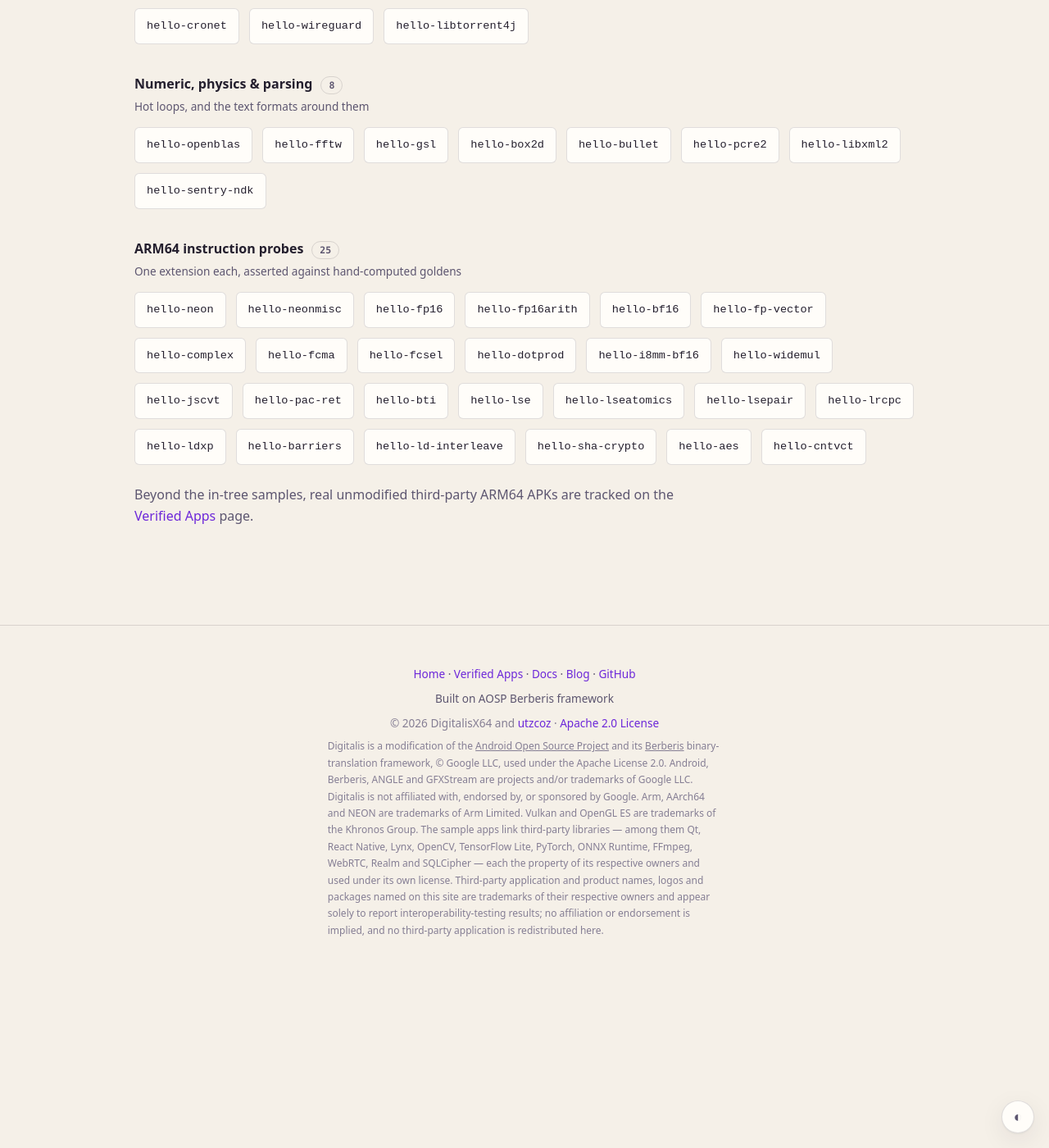
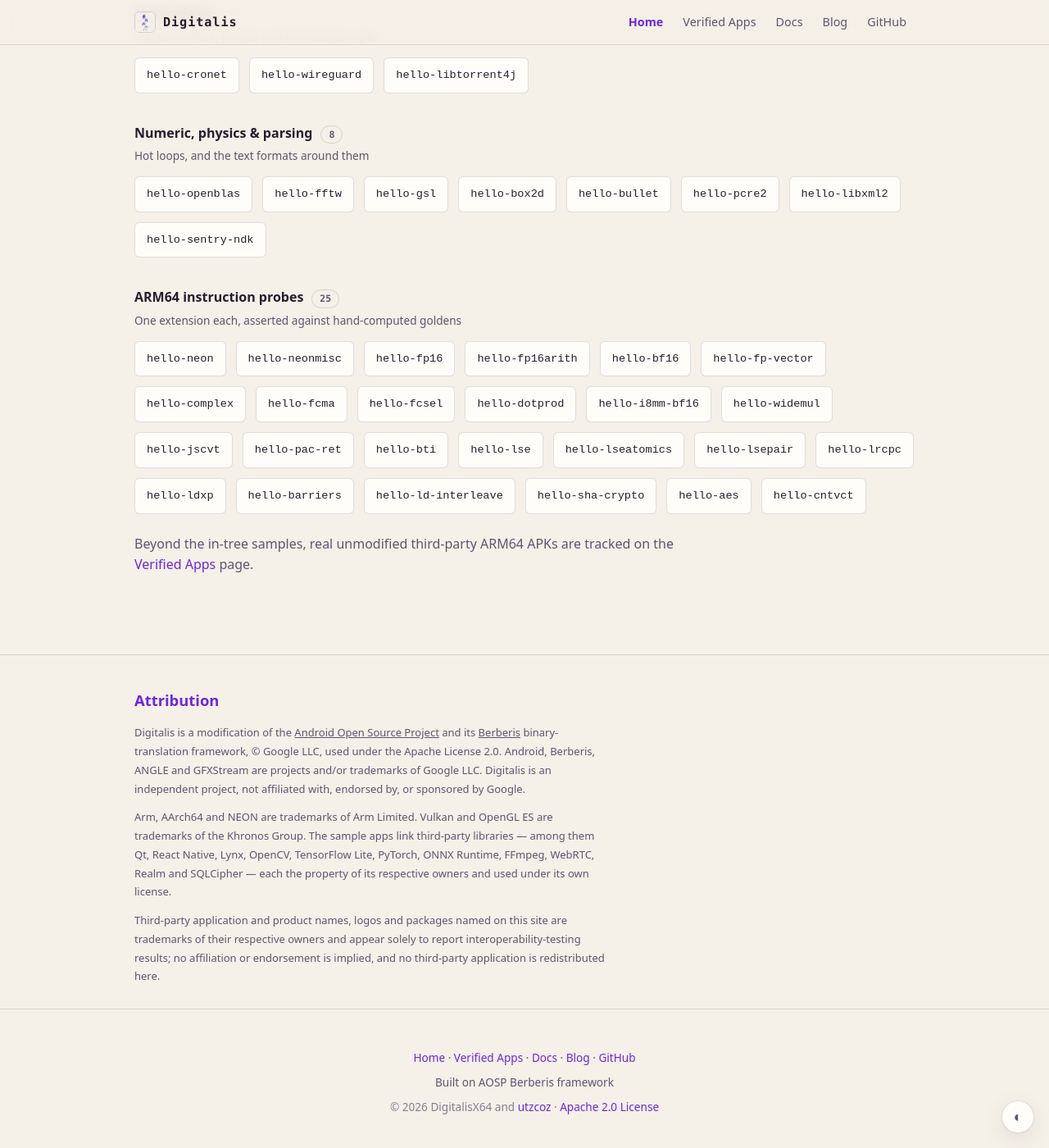
Before and after one commit to DigitalisX64/digitalisx64.github.io, a Jekyll site: the page built from index.html, in a window 1280 px wide and 1400 px high, scrolled down 6863 px. Shown: the whole window at 82% size. Built offline with Jekyll 4.4.1, drawn with Linux system fonts in a browser that asks for light colours; some of the changed text lies outside the part shown.

Commit message:
site: top navigation on every page, tighter spacing, attribution section, and Google's closed ARM64 backend
Navigation only existed in the footer and as hero buttons on the home
page, so an inner page offered no way onward without scrolling to the
bottom. Add a shared nav include, carried by index, apps and the base
layout that docs, blog and every post inherit. It derives the active item
from page.url rather than taking it as a parameter, so a new page is
highlighted correctly without editing the include; posts count as Blog.
Sticky, but static under 640px where it wraps to two rows and would eat
the viewport. Anchor targets get scroll-margin so #getting-started no
longer lands beneath the bar.

Sections were 80px top and bottom with a 120px hero, which read as gaps
rather than separation; now 56px, with the hero and sub-heroes brought in
to match and narrow screens at 40px.

Attribution moves out of the footer to a closing section on the home
page, at spacing suited to fine print rather than the default section
padding.

The architecture section also gains what the published source understates:
Google's own Google APIs x86_64 emulator images register
libndk_translation.so as their native bridge, and that binary is Berberis
with an ARM64 backend. The evidence is named inline so the claim is
checkable rather than asserted.

jekyll build, ./lint.sh and html5validator --root _site all clean.

```diff
--- a/_includes/footer.html
+++ b/_includes/footer.html
@@ -8,19 +8,5 @@
     <p><a href="{{ '/index.html' | relative_url }}">Home</a> &middot; <a href="{{ '/apps.html' | relative_url }}">Verified Apps</a> &middot; <a href="{{ '/docs.html' | relative_url }}">Docs</a> &middot; <a href="{{ '/blog.html' | relative_url }}">Blog</a> &middot; <a href="https://github.com/DigitalisX64" target="_blank" rel="noopener">GitHub</a></p>
     <p>Built on AOSP Berberis framework</p>
     <p class="footer-copyright">&copy; 2026 DigitalisX64 and <a href="https://github.com/utzcoz" target="_blank" rel="noopener">utzcoz</a> &middot; <a href="https://github.com/DigitalisX64/digitalisx64.github.io/blob/main/LICENSE" target="_blank" rel="noopener">Apache 2.0 License</a></p>
-    <p class="footer-attrib">
-      Digitalis is a modification of the <a href="https://source.android.com/" target="_blank" rel="noopener">Android Open Source Project</a>
-      and its <a href="https://cs.android.com/android/platform/superproject/main/+/main:frameworks/libs/binary_translation/" target="_blank" rel="noopener">Berberis</a>
-      binary-translation framework, &copy; Google LLC, used under the Apache License 2.0. Android, Berberis,
-      ANGLE and GFXStream are projects and/or trademarks of Google LLC. Digitalis is not affiliated with,
-      endorsed by, or sponsored by Google.
-      Arm, AArch64 and NEON are trademarks of Arm Limited. Vulkan and OpenGL ES are trademarks of the Khronos Group.
-      The sample apps link third-party libraries &mdash; among them Qt, React Native, Lynx, OpenCV, TensorFlow Lite,
-      PyTorch, ONNX Runtime, FFmpeg, WebRTC, Realm and SQLCipher &mdash; each the property of its respective owners and
-      used under its own license.
-      Third-party application and product names, logos and packages named on this site are trademarks of their
-      respective owners and appear solely to report interoperability-testing results; no affiliation or endorsement
-      is implied, and no third-party application is redistributed here.
-    </p>
   </div>
 </footer>
--- /dev/null
+++ b/_includes/nav.html
@@ -0,0 +1,29 @@
+<!-- Site-wide top navigation. Included immediately after <body> by index.html,
+     apps.html and the base layout (which docs, blog and every post inherit), so
+     every page carries the same bar. Links go through relative_url because posts
+     render one directory deep, at /posts/<slug>/.
+
+     The active item is derived from page.url rather than passed in by each page,
+     so a new page picks up the right highlight without touching this file; posts
+     live under /posts/ and count as Blog. -->
+{%- assign nav_url = page.url | default: '' -%}
+{%- if nav_url contains 'apps' -%}{%- assign nav_active = 'apps' -%}
+{%- elsif nav_url contains 'docs' -%}{%- assign nav_active = 'docs' -%}
+{%- elsif nav_url contains 'blog' or nav_url contains '/posts/' -%}{%- assign nav_active = 'blog' -%}
+{%- else -%}{%- assign nav_active = 'home' -%}
+{%- endif -%}
+<nav class="site-nav" aria-label="Main">
+  <div class="container site-nav-inner">
+    <a class="site-nav-brand" href="{{ '/index.html' | relative_url }}">
+      <img src="{{ '/assets/digitalis-icon.png' | relative_url }}" alt="" width="26" height="26">
+      <span>Digitalis</span>
+    </a>
+    <ul class="site-nav-links">
+      <li><a href="{{ '/index.html' | relative_url }}"{% if nav_active == 'home' %} class="is-active" aria-current="page"{% endif %}>Home</a></li>
+      <li><a href="{{ '/apps.html' | relative_url }}"{% if nav_active == 'apps' %} class="is-active" aria-current="page"{% endif %}>Verified Apps</a></li>
+      <li><a href="{{ '/docs.html' | relative_url }}"{% if nav_active == 'docs' %} class="is-active" aria-current="page"{% endif %}>Docs</a></li>
+      <li><a href="{{ '/blog.html' | relative_url }}"{% if nav_active == 'blog' %} class="is-active" aria-current="page"{% endif %}>Blog</a></li>
+      <li><a href="https://github.com/DigitalisX64" target="_blank" rel="noopener">GitHub</a></li>
+    </ul>
+  </div>
+</nav>
--- a/_layouts/base.html
+++ b/_layouts/base.html
@@ -25,6 +25,8 @@
 </head>
 <body>
 
+  {% include nav.html %}
+
 {{ content }}
 
   <!-- Footer -->
--- a/apps.html
+++ b/apps.html
@@ -27,6 +27,8 @@ permalink: /apps.html
   </script>
 </head>
 <body>
+
+  {% include nav.html %}
 
   <!-- Sub-hero -->
   <header class="subhero">
--- a/index.html
+++ b/index.html
@@ -25,6 +25,8 @@ layout: null
   </script>
 </head>
 <body>
+
+  {% include nav.html %}
 
   <!-- Hero -->
   <header class="hero">
@@ -63,6 +65,8 @@ layout: null
     <div class="container">
       <h2 class="section-title">Architecture</h2>
       <p class="section-desc"><a href="https://cs.android.com/android/platform/superproject/main/+/main:frameworks/libs/binary_translation/" target="_blank" rel="noopener">Berberis</a> is AOSP's binary translation framework, part of Android's NativeBridge system. It provides the core infrastructure for translating guest architecture instructions to host machine code at runtime — including a JIT compiler, an interpreter, an instruction decoder, syscall emulation, and proxy libraries. Berberis currently supports RISC-V-to-x86_64 translation in upstream AOSP.</p>
+
+      <p class="section-desc">Google's own emulator images go further than the published source. The <strong>Google APIs</strong> x86_64 system images register <code>ro.dalvik.vm.native.bridge=libndk_translation.so</code> &mdash; from Android 14 through <strong>Android 17</strong> (API 37) in the images we checked &mdash; and that binary is Berberis with an <strong>ARM64</strong> backend: its symbol table carries <code>berberis::intrinsics::Arm64ReadFpcr</code> and <code>Arm64ReadFpsr</code>, and the images ship <code>/system/etc/berberis/cpuinfo.arm64.txt</code>, <code>/system/etc/init/berberis_arm_or_arm64.rc</code> and <code>arm64_dyn</code>/<code>arm64_exe</code> binfmt_misc handlers. That ARM64 implementation is <strong>not published</strong> &mdash; upstream AOSP Berberis carries only the RISC-V backend, and the plain AOSP images ship no native bridge at all. Digitalis is an open ARM64 backend built on the public framework.</p>
 
       <div class="pipeline-label">Berberis (upstream AOSP)</div>
       <div class="pipeline">
@@ -415,6 +419,32 @@ layout: null
     </div>
   </section>
 
+  <!-- Attribution. Last section of the page rather than the shared footer, so it
+       sits where a reader ends up after the content instead of on every page. -->
+  <section id="attribution">
+    <div class="container">
+      <h2 class="section-title">Attribution</h2>
+      <p class="attribution-text">
+        Digitalis is a modification of the <a href="https://source.android.com/" target="_blank" rel="noopener">Android Open Source Project</a>
+        and its <a href="https://cs.android.com/android/platform/superproject/main/+/main:frameworks/libs/binary_translation/" target="_blank" rel="noopener">Berberis</a>
+        binary-translation framework, &copy; Google LLC, used under the Apache License 2.0. Android, Berberis,
+        ANGLE and GFXStream are projects and/or trademarks of Google LLC. Digitalis is an independent project,
+        not affiliated with, endorsed by, or sponsored by Google.
+      </p>
+      <p class="attribution-text">
+        Arm, AArch64 and NEON are trademarks of Arm Limited. Vulkan and OpenGL ES are trademarks of the Khronos Group.
+        The sample apps link third-party libraries &mdash; among them Qt, React Native, Lynx, OpenCV, TensorFlow Lite,
+        PyTorch, ONNX Runtime, FFmpeg, WebRTC, Realm and SQLCipher &mdash; each the property of its respective owners
+        and used under its own license.
+      </p>
+      <p class="attribution-text">
+        Third-party application and product names, logos and packages named on this site are trademarks of their
+        respective owners and appear solely to report interoperability-testing results; no affiliation or endorsement
+        is implied, and no third-party application is redistributed here.
+      </p>
+    </div>
+  </section>
+
   <!-- Footer -->
   {% include footer.html %}
 
--- a/style.css
+++ b/style.css
@@ -33,11 +33,96 @@ body {
   padding: 0 24px;
 }
 
+/* --- Site navigation ---
+
+   Sticky top bar on every page, included right after <body>. Kept visually light
+   so it frames the hero rather than competing with it; the current page is
+   marked with .is-active from page.url in _includes/nav.html. */
+
+.site-nav {
+  position: sticky;
+  top: 0;
+  z-index: 40;
+  background: color-mix(in srgb, var(--bg) 88%, transparent);
+  backdrop-filter: saturate(140%) blur(8px);
+  border-bottom: 1px solid var(--border);
+}
+
+.site-nav-inner {
+  display: flex;
+  align-items: center;
+  justify-content: space-between;
+  gap: 16px;
+  min-height: 54px;
+}
+
+.site-nav-brand {
+  display: inline-flex;
+  align-items: center;
+  gap: 9px;
+  text-decoration: none;
+  color: var(--text);
+  font-family: var(--mono);
+  font-weight: 700;
+  letter-spacing: 0.06em;
+  font-size: 0.95rem;
+}
+
+.site-nav-brand img {
+  border-radius: 6px;
+  border: 1px solid var(--border);
+}
+
+.site-nav-links {
+  display: flex;
+  align-items: center;
+  gap: 4px;
+  list-style: none;
+  flex-wrap: wrap;
+}
+
+.site-nav-links a {
+  display: inline-block;
+  padding: 6px 10px;
+  border-radius: 6px;
+  color: var(--text-secondary);
+  text-decoration: none;
+  font-size: 0.9rem;
+  transition: color .15s ease, background-color .15s ease;
+}
+
+.site-nav-links a:hover {
+  color: var(--text);
+  background: var(--bg-secondary);
+}
+
+.site-nav-links a.is-active {
+  color: var(--accent);
+  font-weight: 600;
+}
+
+/* Anchor targets must clear the sticky bar, or #getting-started lands under it. */
+:target { scroll-margin-top: 70px; }
+
+@media (max-width: 640px) {
+  .site-nav-inner {
+    flex-direction: column;
+    align-items: flex-start;
+    gap: 6px;
+    padding-top: 10px;
+    padding-bottom: 10px;
+  }
+  .site-nav-links { gap: 2px; }
+  .site-nav-links a { padding: 5px 8px; font-size: 0.85rem; }
+  /* Too tall to stay pinned on a phone once it wraps to two rows. */
+  .site-nav { position: static; }
+}
+
 /* --- Hero --- */
 
 .hero {
   text-align: center;
-  padding: 120px 0 80px;
+  padding: 72px 0 56px;
 }
 
 /* The project mark: a foxglove — digitalis purpurea — with a translation arrow
@@ -102,7 +187,7 @@ body {
 /* --- Sections --- */
 
 section {
-  padding: 80px 0;
+  padding: 56px 0;
   border-top: 1px solid var(--border);
 }
 
@@ -401,7 +486,7 @@ code {
 
 .subhero {
   text-align: left;
-  padding: 80px 0 40px;
+  padding: 44px 0 32px;
   border-bottom: 1px solid var(--border);
 }
 
@@ -1388,7 +1473,7 @@ code {
   }
 
   section {
-    padding: 60px 0;
+    padding: 40px 0;
   }
 
   .features-grid,
@@ -1483,15 +1568,26 @@ code {
 
 .footer-copyright { color: var(--faint); }
 
-/* Third-party attribution. Fine print: readable if sought out, never competing
-   with the nav above it. max-width keeps the line length sane on wide screens. */
-.footer-attrib {
-  max-width: 70ch;
-  margin: 18px auto 0;
-  color: var(--faint);
-  font-size: 12px;
-  line-height: 1.7;
-  text-align: left;
-}
-.footer-attrib a { color: inherit; text-decoration: underline; }
-.footer-attrib a:hover { color: var(--primary); }
+/* Third-party attribution, the closing section of the home page. Smaller and
+   quieter than body copy — findable when sought out, not competing with the
+   content above it. The default 80px section padding is far too airy here: it
+   is fine print, and the footer below contributes its own 40px, so the gap
+   would read as a gap rather than as separation. */
+#attribution {
+  padding: 40px 0 28px;
+}
+#attribution .section-title {
+  font-size: 1.15rem;
+  margin-bottom: 14px;
+}
+
+.attribution-text {
+  max-width: 78ch;
+  margin: 0 0 12px;
+  color: var(--muted);
+  font-size: 13px;
+  line-height: 1.75;
+}
+.attribution-text:last-child { margin-bottom: 0; }
+.attribution-text a { color: inherit; text-decoration: underline; }
+.attribution-text a:hover { color: var(--primary); }
```
